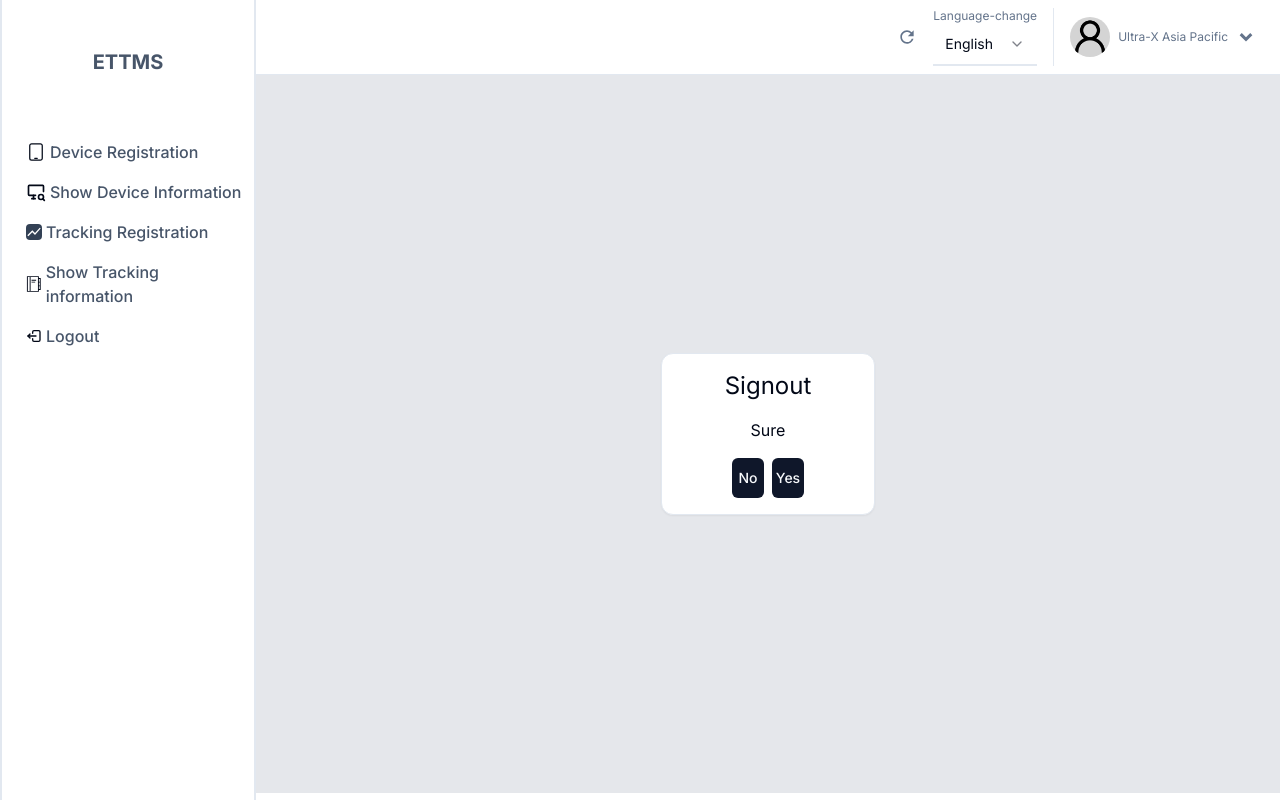
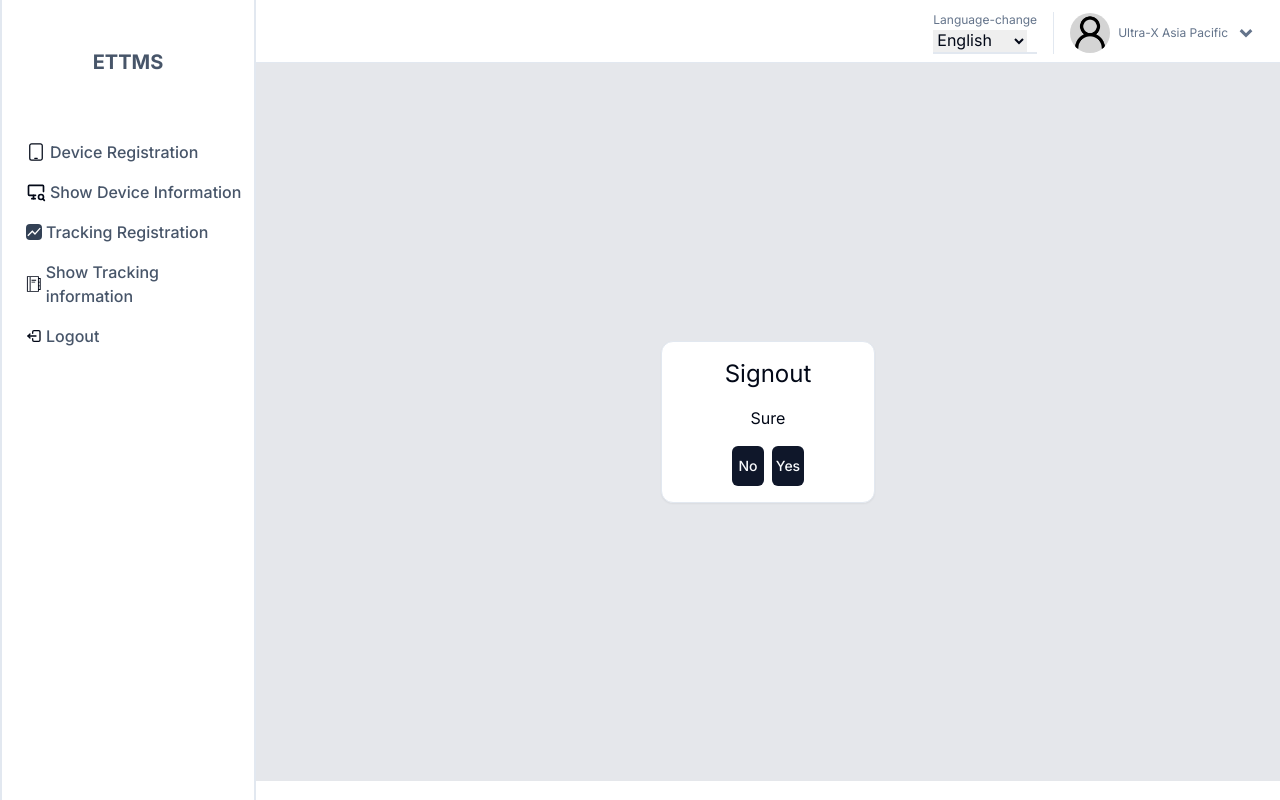
Before and after one commit to ANAS011192007/ETTMS, a Next.js app: page /1/Logout in a window 1280 px wide. Built offline with nearby package versions, Linux system fonts and the light colour scheme; what i18next-resources-to-backend would draw is missing.

Commit message:
fixed the lastest issues

```diff
--- a/app/[lng]/Show_Device_Information/tracking_information_card/page.tsx
+++ b/app/[lng]/Show_Device_Information/tracking_information_card/page.tsx
@@ -144,7 +144,7 @@ export function TrackingCard() {
       accessorKey: "Progress",
       header: t("Progress"),
       cell: ({ row }) => (
-        <div>
+        <div className="w-16">
           <Progressbar
             completed={
               (parseFloat(row.getValue("completed")) /
@@ -179,8 +179,8 @@ export function TrackingCard() {
             <Tooltip>
               <TooltipTrigger asChild>
                 <Button
-                  // variant="outline"
-                  className="border-none text-xs w-36 bg-slate-600 mb-1"
+                  variant="outline"
+                  className="border-none text-white text-xs w-36 bg-slate-600 mb-1"
                   onClick={async () => {
                     try {
                       const access_token = localStorage.getItem("access_token");
--- a/app/[lng]/navbar/page.tsx
+++ b/app/[lng]/navbar/page.tsx
@@ -61,18 +61,18 @@ const NavbarPage = () => {
   }, []);
 
   return (
-    <nav className="p-2 flex items-center justify-end border-b">
-      <div className="flex items-center justify-center">
+    <nav className="p-2 flex items-center justify-end border-b mt-1">
+      {/* <div className="flex items-center justify-center">
         <Link href="" className="mr-4">
           <MdRefresh className="text-xl text-slate-500" />
         </Link>
-      </div>
+      </div> */}
 
       <div className="flex-col mr-4 border-r pr-4">
         <div className="text-slate-500 text-xs">{t("Language-change")}</div>
         <div className="border-b-2">
           <Trans i18nKey="languageSwitcher" t={t}>
-            <Select onValueChange={(value) => handleLanguageChange(value)}>
+            {/* <Select onValueChange={(value) => handleLanguageChange(value)}>
               <SelectTrigger className="border-none">
                 <SelectValue
                   placeholder={lng === "ja" ? "Japanese" : "English"}
@@ -86,7 +86,15 @@ const NavbarPage = () => {
                   <SelectItem value="ja">Japanese</SelectItem>
                 </SelectGroup>
               </SelectContent>
-            </Select>
+            </Select> */}
+            <select onChange={(e) => handleLanguageChange(e.target.value)}>
+              <option value="en" selected={lng === "en"}>
+                English
+              </option>
+              <option value="ja" selected={lng === "ja"}>
+                Japanese
+              </option>
+            </select>
           </Trans>
         </div>
       </div>
--- a/components/QRCode.tsx
+++ b/components/QRCode.tsx
@@ -69,6 +69,8 @@ function QRCodePage({ Page, trackId }: { Page: string; trackId?: string }) {
               toast.error("Device not registered");
             }
           }
+        } else {
+          toast.error("Not a valid Device ID");
         }
       }
     }
```
